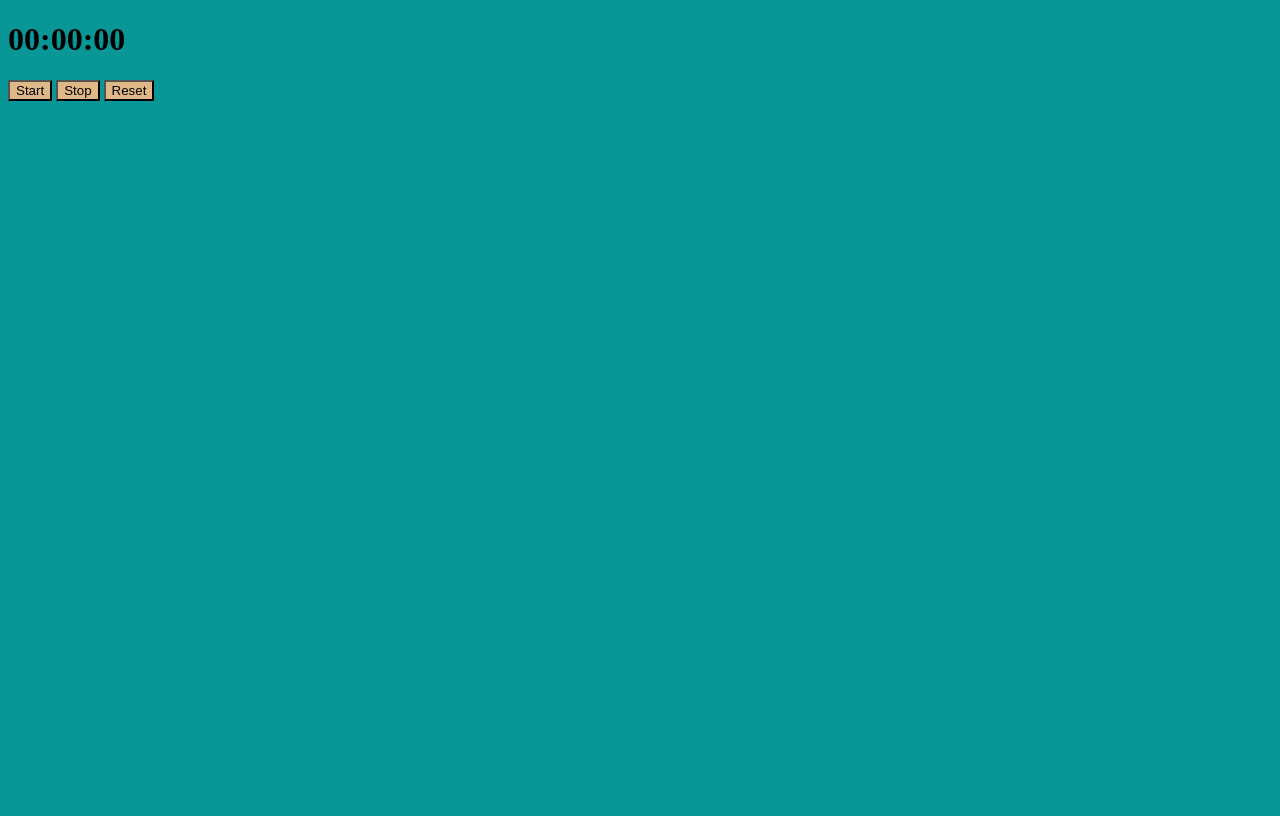
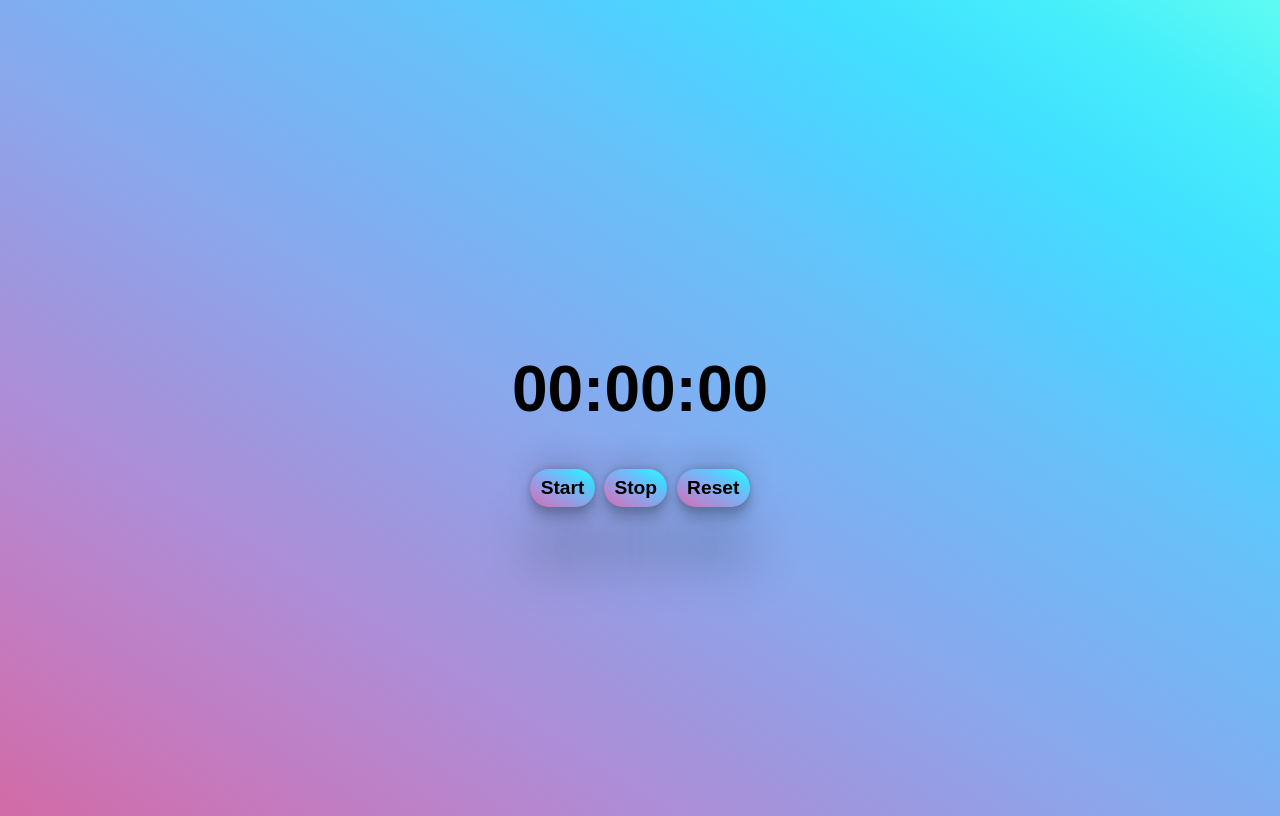
Before and after one commit to ASHUXZ/newStop_watch, a plain HTML site: page stopwatch/index.html in a window 1280 px wide. Drawn offline with Linux system fonts and the light colour scheme; a web font is replaced by a local one.

Commit message:
solved some minner problem

```diff
--- a/stopwatch/app.js
+++ b/stopwatch/app.js
@@ -4,16 +4,13 @@ let start = document.getElementById("start");
 let stop = document.getElementById("stop");
 let reset = document.getElementById("reset");
 let timer = null;
-start.addEventListener("click", watchstart);
-stop.addEventListener("click", watchstop);
-reset.addEventListener("click", watchreset);
 
 function stopwatch() {
   seconds++;
-  if (seconds == 60) {
+  if (seconds === 60) {
     seconds = 0;
     minutes++;
-    if (minutes == 60) {
+    if (minutes === 60) {
       minutes = 0;
       hours++;
     }
@@ -27,6 +24,7 @@ function watchstart() {
   if (timer !== null) {
     clearInterval(timer);
   }
+  stopwatch();
   timer = setInterval(stopwatch, 1000);
 }
 function watchstop() {
@@ -37,3 +35,9 @@ function watchreset() {
   clearInterval(timer);
   displaytime.innerHTML = "00:00:00";
 }
+
+start.addEventListener("click", () => {
+  watchstart();
+});
+stop.addEventListener("click", watchstop);
+reset.addEventListener("click", watchreset);
--- a/stopwatch/index.html
+++ b/stopwatch/index.html
@@ -9,9 +9,11 @@
   <body>
     <div>
       <h1 id="display-time">00:00:00</h1>
-      <button id="start">Start</button>
-      <button id="stop">Stop</button>
-      <button id="reset">Reset</button>
+      <div class="btn-container">
+        <button id="start">Start</button>
+        <button id="stop">Stop</button>
+        <button id="reset">Reset</button>
+      </div>
     </div>
 
     <script src="app.js"></script>
--- a/stopwatch/style.css
+++ b/stopwatch/style.css
@@ -1,15 +1,117 @@
+@import url("https://fonts.googleapis.com/css2?family=Bungee+Spice&display=swap");
+
 h1 {
-  width: 100px;
+  font-size: 4rem;
+  font-weight: bold;
 }
 body {
-  background-color: rgb(8, 150, 150);
+  font-family: "Bungee Spice", sans-serif;
+  background-image: linear-gradient(
+    to right top,
+    #d16ba5,
+    #c777b9,
+    #ba83ca,
+    #aa8fd8,
+    #9a9ae1,
+    #8aa7ec,
+    #79b3f4,
+    #69bff8,
+    #52cffe,
+    #41dfff,
+    #46eefa,
+    #5ffbf1
+  );
+  display: flex;
+  justify-content: center;
+  align-items: center;
+  height: 100vh;
+}
+div {
+  display: flex;
+  flex-direction: column;
+  justify-content: center;
+}
+.btn-container {
+  display: flex;
+  flex-direction: row;
+  gap: 0.6rem;
 }
 #start {
-  background-color: burlywood;
+  background-image: linear-gradient(
+    to right top,
+    #d16ba5,
+    #c777b9,
+    #ba83ca,
+    #aa8fd8,
+    #9a9ae1,
+    #8aa7ec,
+    #79b3f4,
+    #69bff8,
+    #52cffe,
+    #41dfff,
+    #46eefa,
+    #5ffbf1
+  );
+  border-radius: 2rem;
+  border: none;
+  box-shadow: rgba(0, 0, 0, 0.25) 0px 54px 55px,
+    rgba(0, 0, 0, 0.12) 0px -12px 30px, rgba(0, 0, 0, 0.12) 0px 4px 6px,
+    rgba(0, 0, 0, 0.17) 0px 12px 13px, rgba(0, 0, 0, 0.09) 0px -3px 5px;
+  font-size: 1.2rem;
+  padding: 3% 4%;
+  -webkit-border-radius: 2rem;
+  -moz-border-radius: 2rem;
+  font-weight: bold;
+  -ms-border-radius: 2rem;
+  -o-border-radius: 2rem;
 }
 #stop {
-  background-color: burlywood;
+  background-image: linear-gradient(
+    to right top,
+    #d16ba5,
+    #c777b9,
+    #ba83ca,
+    #aa8fd8,
+    #9a9ae1,
+    #8aa7ec,
+    #79b3f4,
+    #69bff8,
+    #52cffe,
+    #41dfff,
+    #46eefa,
+    #5ffbf1
+  );
+  border-radius: 2rem;
+  border: none;
+  box-shadow: rgba(0, 0, 0, 0.25) 0px 54px 55px,
+    rgba(0, 0, 0, 0.12) 0px -12px 30px, rgba(0, 0, 0, 0.12) 0px 4px 6px,
+    rgba(0, 0, 0, 0.17) 0px 12px 13px, rgba(0, 0, 0, 0.09) 0px -3px 5px;
+  font-size: 1.2rem;
+  font-weight: bold;
+  padding: 3% 4%;
 }
 #reset {
-  background-color: burlywood;
+  background-image: linear-gradient(
+    to right top,
+    #d16ba5,
+    #c777b9,
+    #ba83ca,
+    #aa8fd8,
+    #9a9ae1,
+    #8aa7ec,
+    #79b3f4,
+    #69bff8,
+    #52cffe,
+    #41dfff,
+    #46eefa,
+    #5ffbf1
+  );
+  border-radius: 2rem;
+  border: none;
+  box-shadow: rgba(0, 0, 0, 0.25) 0px 54px 55px,
+    rgba(0, 0, 0, 0.12) 0px -12px 30px, rgba(0, 0, 0, 0.12) 0px 4px 6px,
+    rgba(0, 0, 0, 0.17) 0px 12px 13px, rgba(0, 0, 0, 0.09) 0px -3px 5px;
+  font-weight: bold;
+  font-size: 1.2rem;
+  padding: 3% 4%;
 }
```
